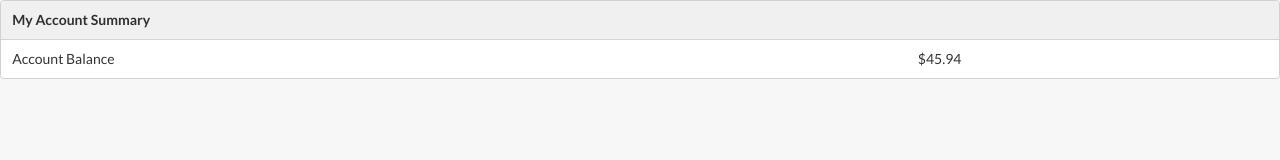
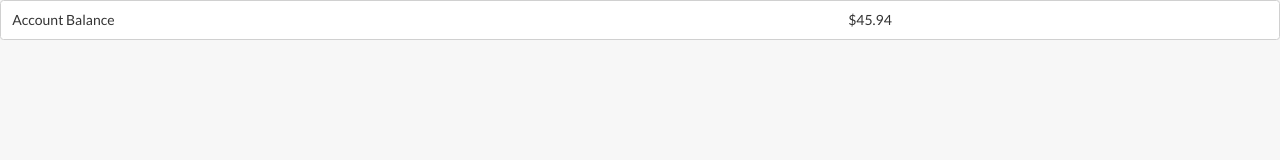
Before and after one commit to vtauvela/p2-dashboard, a plain HTML site: page balance.html in a window 1280 px wide. Drawn offline with nearby package versions, Linux system fonts and the light colour scheme.

Commit message:
balance updated

```diff
--- a/balance.html
+++ b/balance.html
@@ -17,12 +17,7 @@
 <body class="balance">
 
   <table class="ui table">
-  <thead>
-    <tr>
-      <th>My Account Summary</th>
-      <th></th>
-    </tr>
-  </thead>
+
   <tbody>
     <tr>
       <td>Account Balance</td>
```
